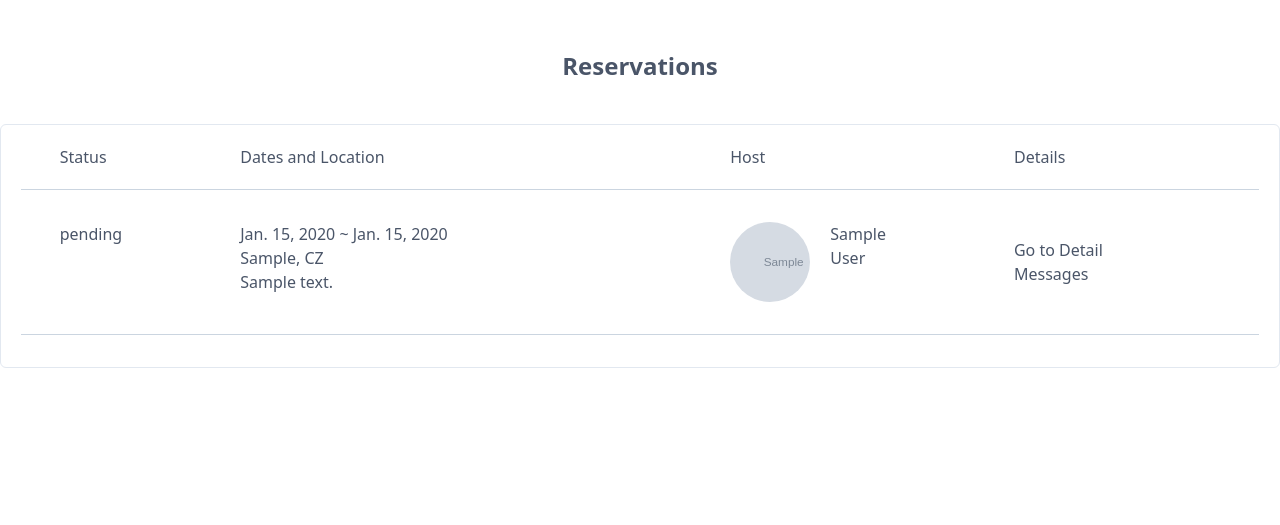
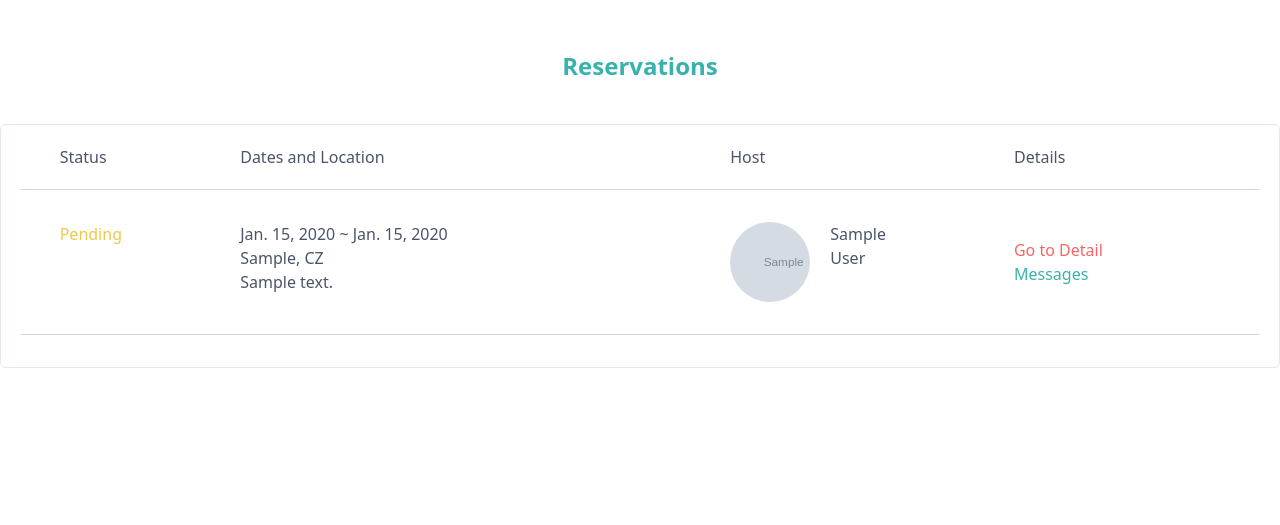
Before and after one commit to wookkl/airbnb-clone, a Django app: page /reservations/ in a window 1280 px wide. Shown: the part 80-605 px from the top of the page. Run offline with Django 3.2, Linux system fonts and the light colour scheme; a user stored in the database is signed in; tables that the repository leaves empty hold one stand-in row (values such as "Sample post"); grey boxes marked "Sample" are stand-in pictures; style sheets or scripts are compiled from the project's sources; some libraries are stand-ins or nearby versions.

Commit message:
reservation list done

```diff
--- a/templates/reservations/reservation_list.html
+++ b/templates/reservations/reservation_list.html
@@ -6,7 +6,7 @@
 
 {%block content %}
     <div class="container mx-auto pb-10 min-h-75vh">
-        <span class="block text-center text-2xl font-bold mt-32 mb-10">Reservations</span>
+        <span class="block text-center text-2xl font-bold mt-32 mb-10 text-teal-500">Reservations</span>
         <div class="border rounded-md w-full p-5 flex flex-col">
             <div class="flex justify-around text-left font-medium">
                 <span class="w-1/12">Status</span>
@@ -18,8 +18,16 @@
             {% for reservation in reservations %}
                 {% if reservation.guest == user %}
                     <div class="flex justify-around text-left font-medium  items-start mt-5">
-                        <div class="w-1/12">
-                            {{reservation.status}}
+                        <div class="w-1/12
+                        {% if reservation.status == 'pending' %}
+                            text-yellow-500
+                        {% elif reservation.status == 'canceled' %}
+                            text-red-600
+                        {% else %}
+                            text-teal-500
+                        {% endif %}
+                        ">
+                            {{reservation.get_status_display}}
                         </div>
                         <div class="w-1/3 flex flex-col">
                             <span>{{reservation.check_in}} ~ {{reservation.check_out}}</span>
@@ -34,8 +42,8 @@
                             </div>
                         </div>
                         <div class="w-1/6 self-center">
-                            <a class="block" href="{% url 'reservations:detail' pk=reservation.pk %}">Go to Detail</a>
-                            <a class="" href="#">Messages</a>
+                            <a class="block text-red-500" href="{% url 'reservations:detail' pk=reservation.pk %}">Go to Detail</a>
+                            <a class="text-teal-500" href="{% url 'conversations:go' host_pk=reservation.room.host.pk guest_pk=user.pk%}">Messages</a>
                         </div>
                     </div>
                     <div class="border-section my-3"></div>
```
